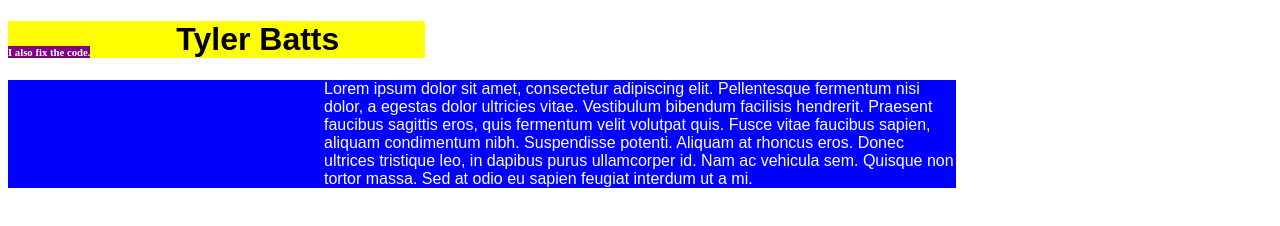
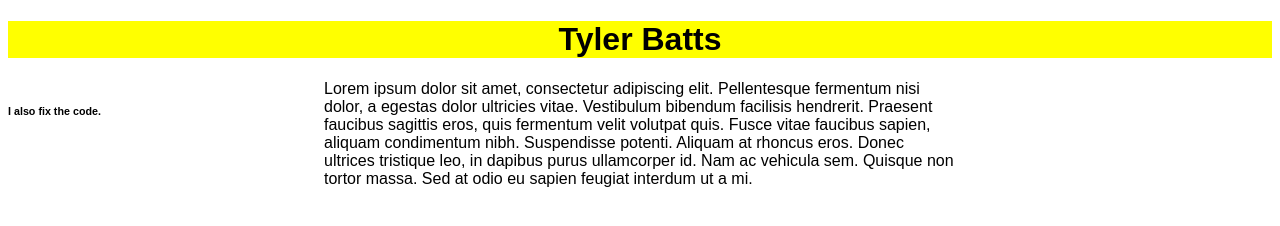
Before and after one commit to tylerbatts/tylerbatts.github.io, a plain HTML site: page index.html in a window 1280 px wide. Drawn offline with Linux system fonts and the light colour scheme.

Commit message:
still editing

```diff
--- a/css/stylesheet.css
+++ b/css/stylesheet.css
@@ -1,21 +1,18 @@
+html {
+	font-family: sans-serif;
+}
+
 h1 {
 	background-color: yellow;
-	font-family: sans-serif;
-	text-align: center;
-	width:33%
+	text-align:center;
 }
 
 h6 {
-	background-color: purple;
-	color: white;
 	float:left;
-
+	color: black;
 }
 
 p {
-	background-color: blue;
-	color: white;
-	font-family: sans-serif;
 	width: 50%;
 	padding-left: 25%;
 }
--- a/index.html
+++ b/index.html
@@ -5,10 +5,8 @@
 	<title>Tyler Batts: I break the code.</title>
 </head>
 <body>
+	<h1>Tyler Batts</h1>
 	<h6>I also fix the code.</h6>
-
-	<h1>Tyler Batts</h1>
-
 	<p>     Lorem ipsum dolor sit amet, consectetur adipiscing elit. Pellentesque fermentum nisi dolor, a egestas dolor ultricies vitae. Vestibulum bibendum facilisis hendrerit. Praesent faucibus sagittis eros, quis fermentum velit volutpat quis. Fusce vitae faucibus sapien, aliquam condimentum nibh. Suspendisse potenti. Aliquam at rhoncus eros. Donec ultrices tristique leo, in dapibus purus ullamcorper id. Nam ac vehicula sem. Quisque non tortor massa. Sed at odio eu sapien feugiat interdum ut a mi.</p>
 
 </body>
```
